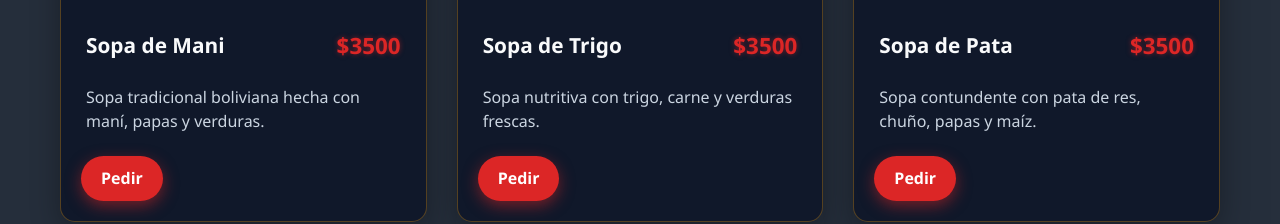
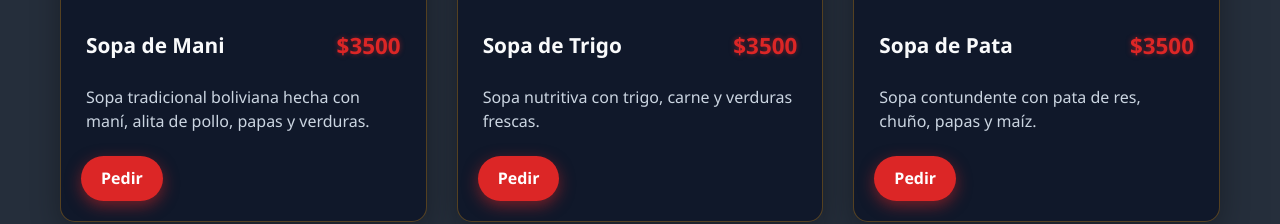
Before and after one commit to sumak130525-bot/-sumak-, a plain HTML site: page index.html in a window 1280 px wide. Shown: the part 2027-2251 px from the top of the page. Drawn offline with Linux system fonts and the light colour scheme.

Commit message:
Update description for Sopa de Mani

```diff
--- a/index.html
+++ b/index.html
@@ -896,7 +896,7 @@
                 name: "Sopa de Mani",
                 price: 3500,
                 image: "https://comidasbolivianas.org/wp-content/uploads/2020/09/%F0%9F%87%A7%F0%9F%87%B4-Sopa-de-Mani-12-7-screenshot.png",
-                description: "Sopa tradicional boliviana hecha con maní, papas y verduras.",
+                description: "Sopa tradicional boliviana hecha con maní, alita de pollo, papas y verduras.",
                 whatsappLink: "https://wa.me/p/25005123959173299/5492617526242",
                 hidden: false
             },
```
